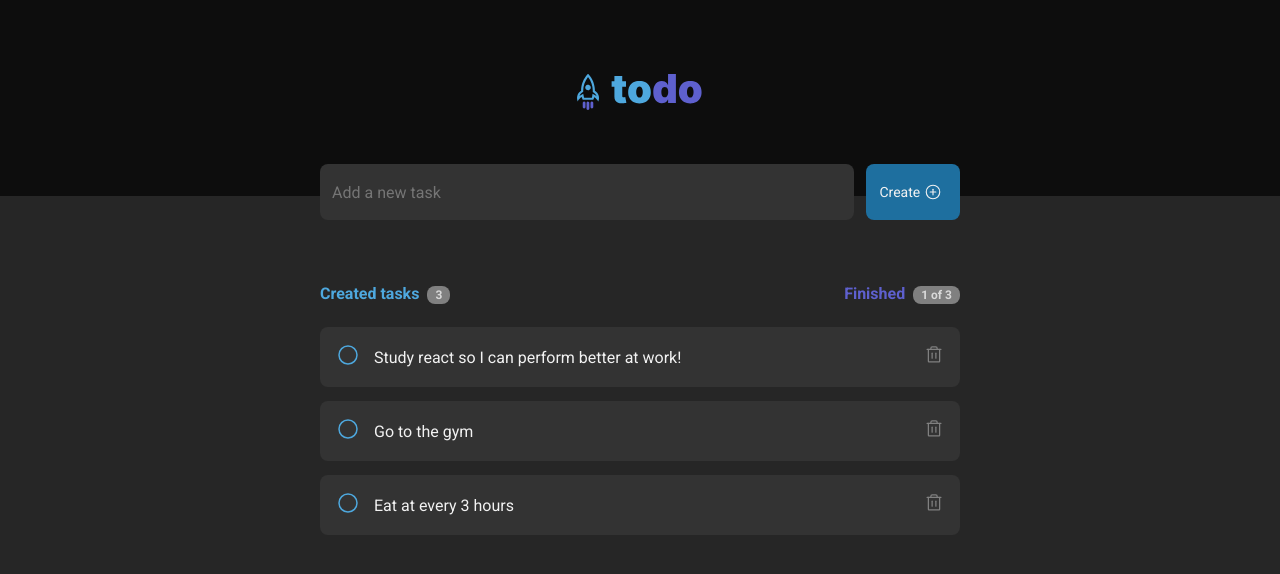
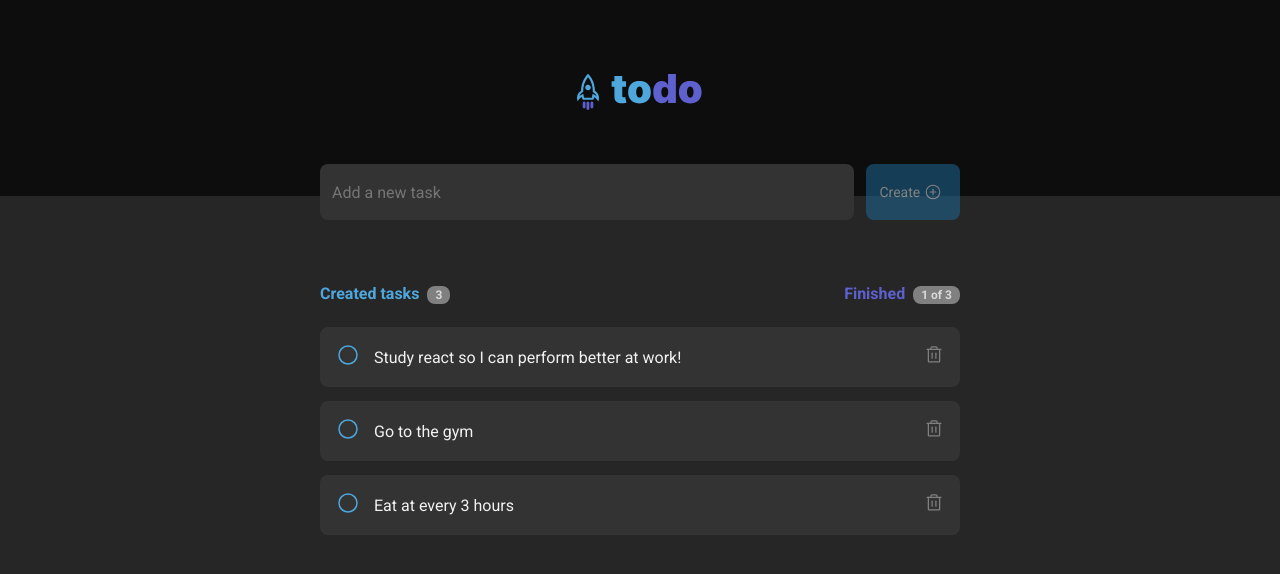
Before and after one commit to vivianequeiroz/todo-challenge, a React (Vite) app: page / in a window 1280 px wide. Shown: the top 574 px of the page. Built offline with nearby package versions, Linux system fonts and the light colour scheme.

Commit message:
fix: adjust input wrapper classname

```diff
--- a/src/components/TaskInput.module.css
+++ b/src/components/TaskInput.module.css
@@ -44,11 +44,10 @@
   background-color: var(--blue-hover-300)
 }
 
-.taskWrapper > button:disabled {
+.taskInputWrapper > button:disabled {
   opacity: 0.5;
   cursor: not-allowed;
 }
-
 
 @media (max-width:768px) {
   .taskInputWrapper {
```
